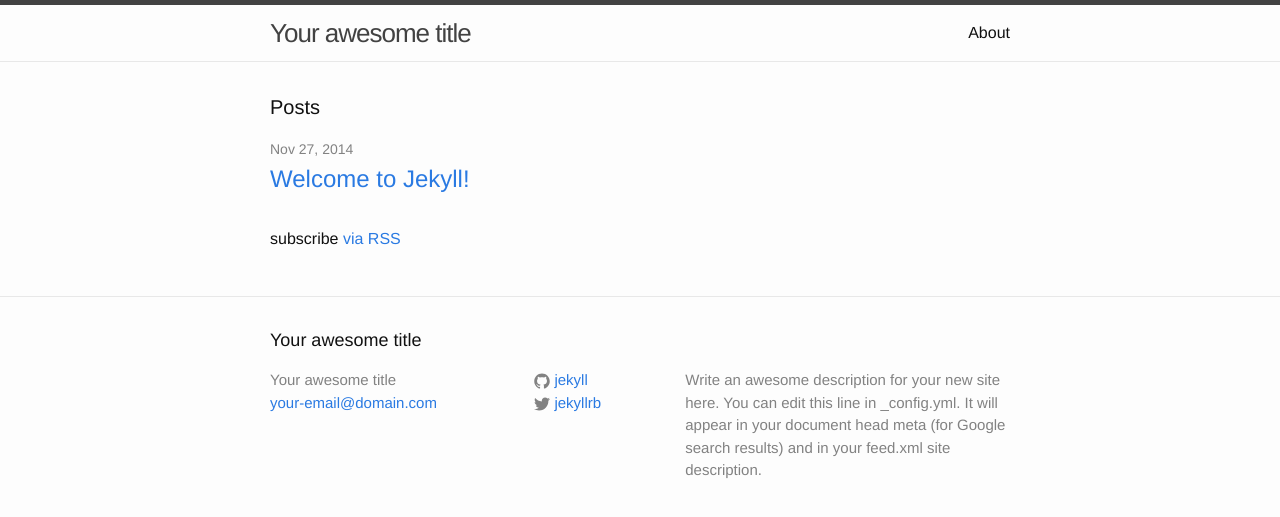
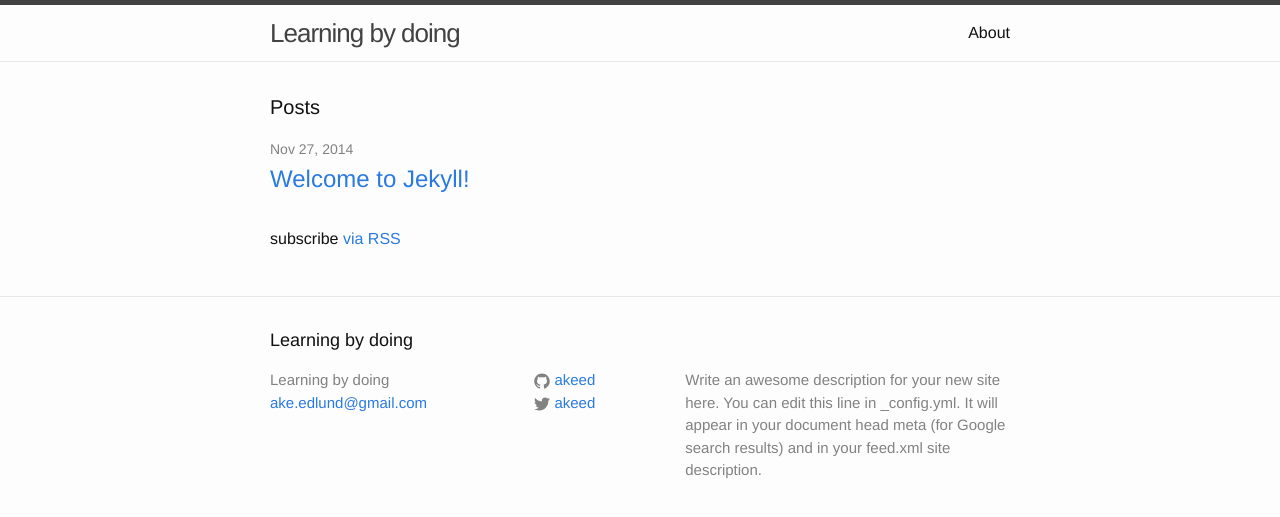
Before and after one commit to akeed/akeed.github.io, a Jekyll site: the page built from index.html, in a window 1280 px wide. Shown: the top 517 px of the page. Built offline with Jekyll 4.4.1, drawn with Linux system fonts in a browser that asks for light colours.

Commit message:
updated About

```diff
--- a/_config.yml
+++ b/_config.yml
@@ -1,14 +1,14 @@
 # Site settings
-title: Your awesome title
-email: your-email@domain.com
+title: Learning by doing
+email: ake.edlund@gmail.com
 description: > # this means to ignore newlines until "baseurl:"
   Write an awesome description for your new site here. You can edit this
   line in _config.yml. It will appear in your document head meta (for
   Google search results) and in your feed.xml site description.
 baseurl: "" # the subpath of your site, e.g. /blog/
-url: "http://yourdomain.com" # the base hostname & protocol for your site
-twitter_username: jekyllrb
-github_username:  jekyll
+url: "http://akeed.github.io" # the base hostname & protocol for your site
+twitter_username: akeed
+github_username:  akeed
 
 # Build settings
 markdown: kramdown
```
